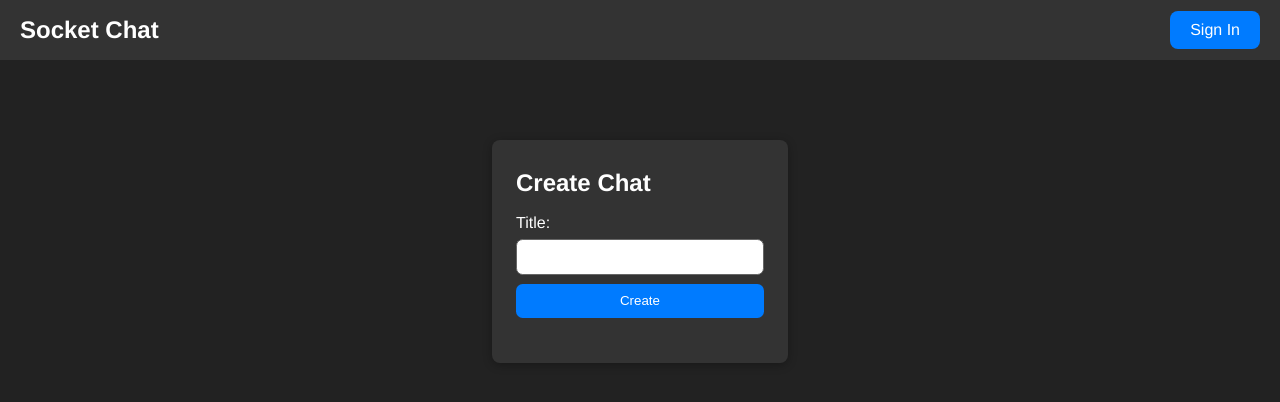
After one commit to nickAnhel/Django-Chat, a Django app: page /chat/create in a window 1280 px wide. The commit adds this page. Shown: the top 402 px of the page. Run offline with Django 4.2, Linux system fonts and the light colour scheme.

Commit message:
Added chat creating

```diff
--- /dev/null
+++ b/websocket_chat/chat/forms.py
@@ -0,0 +1,9 @@
+from django import forms
+
+from .models import Chat
+
+
+class ChatCreateForm(forms.ModelForm):
+    class Meta:
+        model = Chat
+        fields = ["title"]
--- a/websocket_chat/chat/static/css/base.css
+++ b/websocket_chat/chat/static/css/base.css
@@ -211,6 +211,46 @@ body {
     background-color: #555;
 }
 
+/* Create */
+
+.chat-create-form {
+    width: 25%;
+    min-width: 250px;
+    margin: 3em auto;
+    padding: 1.5em 1.5em 2em 1.5em;
+    background-color: #333;
+    border-radius: 0.5em;
+    box-shadow: 0 2px 10px rgba(0, 0, 0, 0.3);
+}
+
+.chat-create-form h2 {
+    margin: 0 0 1em 0;
+}
+
+.chat-create-form label {
+    margin-top: 0.8em;
+}
+
+.chat-create-form input[type="text"] {
+    color: #888;
+    display: block;
+    width: 100%;
+    margin: 0.5em 0;
+    padding: 0.7em;
+    border: 1px solid #666;
+    border-radius: 0.5em;
+}
+
+.chat-create-form input[type="submit"] {
+    background-color: #007bff;
+    color: #fff;
+    margin: 0.2em 0 1em 0;
+    padding: 0.7em 1em;
+    border: none;
+    border-radius: 0.5em;
+    cursor: pointer;
+}
+
 /* Accoutns */
 
 @media screen and (max-width: 500px) {
--- /dev/null
+++ b/websocket_chat/chat/templates/chat/create.html
@@ -0,0 +1,16 @@
+{% extends "base.html" %}
+
+{% block title %}
+    Create Chat
+{% endblock title %}
+
+{% block content %}
+<div class="chat-create-form">
+        <h2>Create Chat</h2>
+        <form action="{% url "chat:create" %}" method="post">
+            {{ form }}
+            {% csrf_token %}
+            <input type="submit" value="Create">
+        </form>
+    </div>
+{% endblock content %}
--- a/websocket_chat/chat/urls.py
+++ b/websocket_chat/chat/urls.py
@@ -9,4 +9,5 @@ urlpatterns = [
     path("", views.chat_list, name="list"),
     path("chat/<int:chat_id>/", views.chat_detail, name="detail"),
     path("chat/<int:chat_id>/join/", views.chat_join, name="join"),
+    path("chat/create", views.chat_create, name="create"),
 ]
--- a/websocket_chat/chat/views.py
+++ b/websocket_chat/chat/views.py
@@ -1,8 +1,10 @@
 from django.http import HttpRequest, HttpResponse, HttpResponseRedirect
-from django.shortcuts import render, get_object_or_404
+from django.shortcuts import redirect, render, get_object_or_404
 from django.urls import reverse
+from django.utils.text import slugify
 
 from .models import Chat
+from .forms import ChatCreateForm
 
 
 def chat_list(request: HttpRequest) -> HttpResponse:
@@ -19,3 +21,20 @@ def chat_join(request: HttpRequest, chat_id: int) -> HttpResponseRedirect:
     chat: Chat = get_object_or_404(Chat, pk=chat_id)
     chat.members.add(request.user)
     return HttpResponseRedirect(reverse("chat:detail", kwargs={"chat_id": chat_id}))
+
+
+def chat_create(request: HttpRequest) -> HttpResponse | HttpResponseRedirect:
+    if request.method == "POST":
+        chat_create_form = ChatCreateForm(data=request.POST)
+        if chat_create_form.is_valid():
+            new_chat = chat_create_form.save(commit=False)
+            new_chat.slug = slugify(new_chat.title)
+            new_chat.owner = request.user
+            new_chat.save()
+            new_chat.members.add(request.user)
+
+            return redirect(reverse("chat:detail", kwargs={"chat_id": new_chat.id}))
+    else:
+        chat_create_form = ChatCreateForm()
+
+    return render(request, "chat/create.html", {"form": chat_create_form})
```
Also changed, not shown: websocket_chat/chat/templates/chat/list.html (+14 -0 lines).
